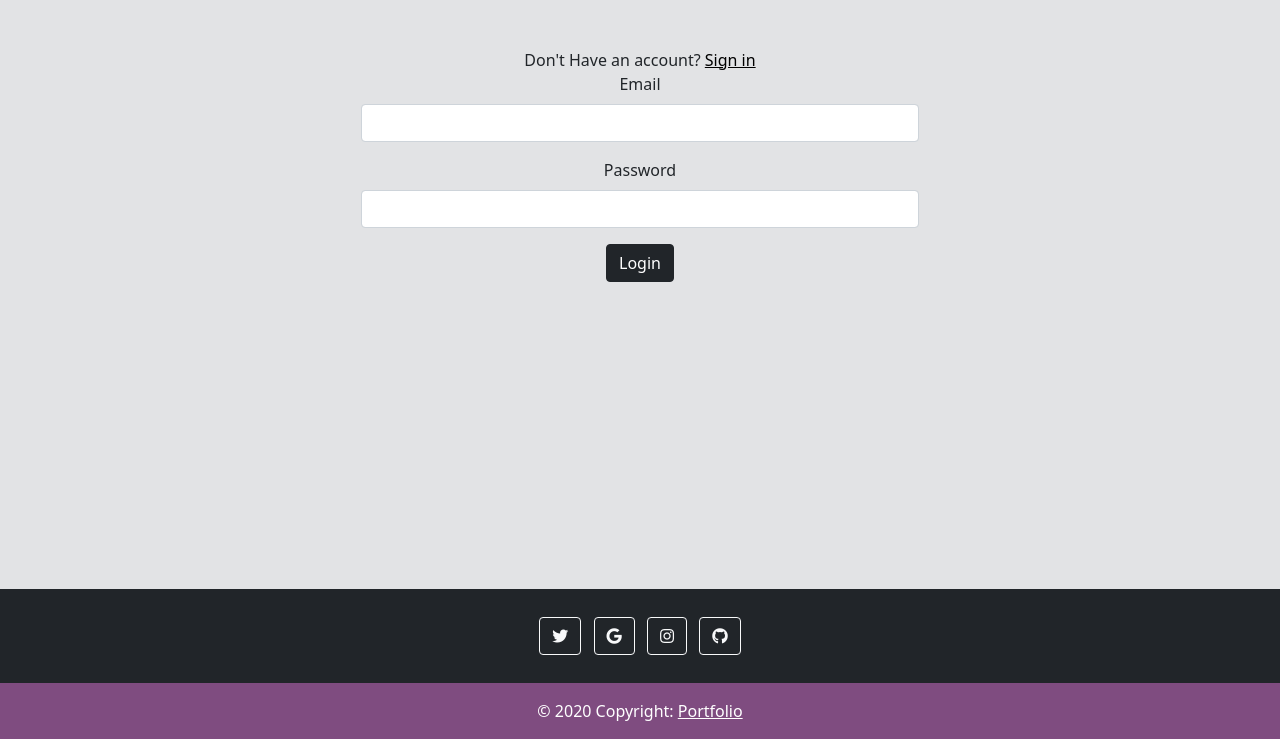
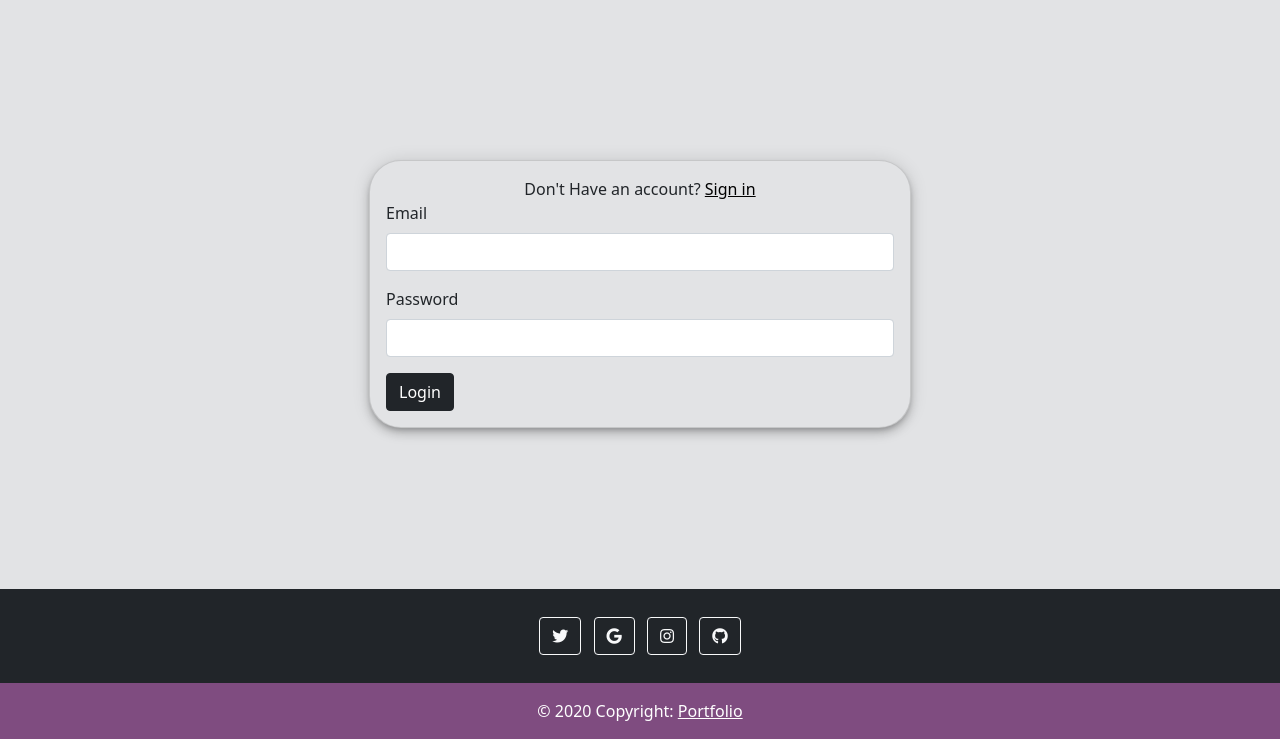
Before and after one commit to Ganesh-Maddy56/Flask-blog-site, a Flask app: page /logout in a window 1280 px wide. Shown: the part 61-800 px from the top of the page. Run offline with Flask 2, Linux system fonts and the light colour scheme; the visitor is signed in with stand-in values (Sample User, id 1); some libraries are stand-ins or nearby versions.

Commit message:
today update

```diff
--- a/My_Flask_app/static/javascript.js
+++ b/My_Flask_app/static/javascript.js
@@ -1,15 +1,4 @@
-window.onscroll = function() {scrollFunction()};
-
-function scrollFunction() {
-  if (document.body.scrollTop > 20 || document.documentElement.scrollTop > 20) {
-    document.getElementById("navbar").style.top = "0";
-  } else {
-    document.getElementById("navbar").style.top = "-80px";
-  }
-}
-
-
-  // Get the snackbar DIV
+// Get the snackbar DIV
 var x = document.getElementById("snackbar");
 
   // Add the "show" class to DIV
--- a/My_Flask_app/static/jobBase.css
+++ b/My_Flask_app/static/jobBase.css
@@ -95,6 +95,96 @@ td:nth-child(5) {
 #login-form {
     text-align: -webkit-center;
 }
+#radius-body{
+    border-radius: 2rem;
+    background: #e2e3e5;
+    box-shadow: rgba(0, 0, 0, .2) 0 3px 5px -1px, rgba(0, 0, 0, .14) 0 6px 10px 0, rgba(0, 0, 0, .12) 0 1px 18px 0;
+
+}
+#custom-login{
+    margin-top: auto;
+    padding-left: 1rem;
+    padding-right: 1rem;
+}
+
+/* snack bar */
+#snackbar {
+    display: flex;
+    align-items: center;
+    justify-content: center;
+    visibility: hidden;
+    /* Hidden by default. Visible on click */
+    min-width: 50%;
+    /* Set a default minimum width */
+    /* margin-left: 50%; Divide value of min-width by 2 */
+    background-color: pink;
+    /* Black background color */
+    color: black;
+    /* White text color */
+    text-align: center;
+    /* Centered text */
+    border-radius: 2px;
+    /* Rounded borders */
+    padding: 16px;
+    /* Padding */
+    position: fixed;
+    /* Sit on top of the screen */
+    z-index: 1;
+    /* Add a z-index if needed */
+    left: 50%;
+    /*Center the snackbar*/
+    bottom: 30px;
+    /* 30px from the bottom */
+}
+
+#snackbar.show {
+    visibility: visible;
+    -webkit-animation: fadein 0.5s, fadeout 0.5s 3s;
+    animation: fadein 0.5s, fadeout 0.5s 3s;
+}
+@-webkit-keyframes fadein {
+    from {
+        bottom: 0;
+        opacity: 0;
+    }
+    to {
+        bottom: 30px;
+        opacity: 1;
+    }
+}
+
+@keyframes fadein {
+    from {
+        bottom: 0;
+        opacity: 0;
+    }
+    to {
+        bottom: 30px;
+        opacity: 1;
+    }
+}
+
+@-webkit-keyframes fadeout {
+    from {
+        bottom: 30px;
+        opacity: 1;
+    }
+    to {
+        bottom: 0;
+        opacity: 0;
+    }
+}
+
+@keyframes fadeout {
+    from {
+        bottom: 30px;
+        opacity: 1;
+    }
+    to {
+        bottom: 0;
+        opacity: 0;
+    }
+}
 
 @media screen and (max-width:630px) {
     .table-secondary::after {
@@ -104,7 +194,7 @@ td:nth-child(5) {
         background-color: #e2e3e5;
     }
     body {
-        background-color: black;
+        background-color: #e2e3e5;
     }
     .table-bordered>:not(caption)>* {
         border-width: 0
@@ -119,12 +209,13 @@ td:nth-child(5) {
         display: block;
     }
     td:last-child {
-        margin-bottom: 25px;
+        margin-bottom: 10px;
+
     }
-    tr {
-        border-bottom: 10px solid;
-    }
+
     td:first-child {
+        /* border-top-left-radius: 1rem; */
+        /* border-top-right-radius: 1rem; */
         background: rgb(127, 76, 128);
         color: lightgrey;
         font-weight: bolder;
@@ -142,9 +233,11 @@ td:nth-child(5) {
     }
     td:nth-child(5)::before {
         content: "Eligibility-> ";
+
     }
     td {
         text-align: right;
+
     }
     td::before {
         float: left;
@@ -162,6 +255,9 @@ td:nth-child(5) {
     .table-striped>tbody>tr:nth-of-type(odd)>* {
         color: black;
     }
+    .table-striped>tbody>tr:nth-of-type(even)>* {
+        color: black;
+    }
     /* #top-container-home,
     #topnav {
         position: fixed;
@@ -177,4 +273,12 @@ td:nth-child(5) {
     .dp {
         margin-left: 10px;
     }
+    #custom-login{
+        margin-top: auto;
+        padding-left: 1rem;
+        padding-right: 1rem;
+    }
+    .navbar-dark .navbar-toggler {
+        color: black;
 }
+}
--- a/My_Flask_app/templates/HomePageBase.html
+++ b/My_Flask_app/templates/HomePageBase.html
@@ -5,36 +5,48 @@
     <meta charset="UTF-8">
     <meta http-equiv="X-UA-Compatible" content="IE=edge">
     <meta name="viewport" content="width=device-width, initial-scale=1.0">
-    <link href="https://cdn.jsdelivr.net/npm/bootstrap@5.1.3/dist/css/bootstrap.min.css" rel="stylesheet" integrity="sha384-1BmE4kWBq78iYhFldvKuhfTAU6auU8tT94WrHftjDbrCEXSU1oBoqyl2QvZ6jIW3" crossorigin="anonymous">
+    <link href="https://cdn.jsdelivr.net/npm/bootstrap@5.1.3/dist/css/bootstrap.min.css" rel="stylesheet"
+        integrity="sha384-1BmE4kWBq78iYhFldvKuhfTAU6auU8tT94WrHftjDbrCEXSU1oBoqyl2QvZ6jIW3" crossorigin="anonymous">
     <link rel="preconnect" href="https://fonts.googleapis.com">
     <link rel="preconnect" href="https://fonts.gstatic.com" crossorigin>
     <link rel="stylesheet" href="{{url_for('static', filename = 'jobBase.css')}}">
     <link rel="preconnect" href="https://fonts.googleapis.com">
     <link rel="preconnect" href="https://fonts.gstatic.com" crossorigin>
     <link href="https://fonts.googleapis.com/css2?family=Poppins&display=swap" rel="stylesheet">
-    <link rel="stylesheet" href="https://use.fontawesome.com/releases/v5.15.4/css/all.css" integrity="sha384-DyZ88mC6Up2uqS4h/KRgHuoeGwBcD4Ng9SiP4dIRy0EXTlnuz47vAwmeGwVChigm" crossorigin="anonymous">
-    <!-- <link rel="stylesheet" href="https://stackpath.bootstrapcdn.com/bootstrap/4.3.1/css/bootstrap.min.css" integrity="sha384-ggOyR0iXCbMQv3Xipma34MD+dH/1fQ784/j6cY/iJTQUOhcWr7x9JvoRxT2MZw1T" crossorigin="anonymous"> -->
+    <link rel="stylesheet" href="https://use.fontawesome.com/releases/v5.15.4/css/all.css"
+        integrity="sha384-DyZ88mC6Up2uqS4h/KRgHuoeGwBcD4Ng9SiP4dIRy0EXTlnuz47vAwmeGwVChigm" crossorigin="anonymous">
     <title>HomePage</title>
 </head>
 
 <body>
+    {% with messages = get_flashed_messages() %}
+    {% if messages %}
+        {% for i in messages %}
+            <div id="snackbar" class="show">{{ i }}</div>
+        {% endfor %}
+    {% endif %}
+    {% endwith %}
     <div class="container-sm" id="top-container-home">
-        <nav class="navbar navbar-dark navbar-expand-sm " style="background-color: #212529; font-family: 'Poppins',sans-serif;">
+        <nav class="navbar navbar-dark navbar-expand-sm "
+            style="background-color: #212529; font-family: 'Poppins',sans-serif;">
             <a class="navbar-brand" href="#" id="home-nav">WTF</a>
-            <button id="home-btn" class="navbar-toggler" type="button" data-toggle="collapse" data-target="#navbarSupportedContent" aria-controls="navbarSupportedContent" aria-expanded="false" aria-label="Toggle navigation">
+            <button id="home-btn" class="navbar-toggler" type="button" data-toggle="collapse"
+                data-target="#navbarSupportedContent" aria-controls="navbarSupportedContent" aria-expanded="false"
+                aria-label="Toggle navigation">
                 <span class="navbar-toggler-icon"></span>
             </button>
             <div class="collapse navbar-collapse" id="navbarSupportedContent">
                 <ul class="navbar-nav ms-auto">
                     <li class="nav-item active">
-                        <a class="nav-link" id="home-nav" href="#">Home <span class="sr-only">(current)</span></a>
+                        <a class="nav-link" id="home-nav" href="{{url_for('index')}}">Home <span class="sr-only">(current)</span></a>
                     </li>
                     <li class="nav-item">
                         <a class="nav-link" id="home-nav" href="{{url_for('jobs')}}">Job_Updates</a>
                     </li>
                     <li class="nav-item dropdown">
-                        <a class="nav-link dropdown-toggle dp" href="#" id="navbarDropdown" role="button" data-toggle="dropdown" aria-haspopup="true" aria-expanded="false">
-                        SignUp
+                        <a class="nav-link dropdown-toggle dp" href="#" id="navbarDropdown" role="button"
+                            data-toggle="dropdown" aria-haspopup="true" aria-expanded="false">
+                            SignUp
                         </a>
                         <div class="dropdown-menu" aria-labelledby="navbarDropdown">
                             <a class="dropdown-item" href="{{url_for('login')}}">Login</a>
@@ -48,7 +60,7 @@
         </nav>
     </div>
 
-    <div class="container-sm">
+    <div class="container" id="custom-login">
         {% block content %} {% endblock %}
     </div>
 
@@ -82,10 +94,20 @@
             </div>
         </footer>
     </div>
-    <script src="https://code.jquery.com/jquery-3.3.1.slim.min.js " integrity="sha384-q8i/X+965DzO0rT7abK41JStQIAqVgRVzpbzo5smXKp4YfRvH+8abtTE1Pi6jizo " crossorigin="anonymous "></script>
-    <script src="https://cdnjs.cloudflare.com/ajax/libs/popper.js/1.14.3/umd/popper.min.js " integrity="sha384-ZMP7rVo3mIykV+2+9J3UJ46jBk0WLaUAdn689aCwoqbBJiSnjAK/l8WvCWPIPm49 " crossorigin="anonymous "></script>
-    <script src="https://stackpath.bootstrapcdn.com/bootstrap/4.1.3/js/bootstrap.min.js " integrity="sha384-ChfqqxuZUCnJSK3+MXmPNIyE6ZbWh2IMqE241rYiqJxyMiZ6OW/JmZQ5stwEULTy " crossorigin="anonymous "></script>
-    <script src="https://cdn.jsdelivr.net/npm/bootstrap@5.1.3/dist/js/bootstrap.bundle.min.js " integrity="sha384-ka7Sk0Gln4gmtz2MlQnikT1wXgYsOg+OMhuP+IlRH9sENBO0LRn5q+8nbTov4+1p " crossorigin="anonymous "></script>
+    <script src="{{url_for('static',filename = 'javascript.js')}}"></script>
+
+    <script src="https://code.jquery.com/jquery-3.3.1.slim.min.js "
+        integrity="sha384-q8i/X+965DzO0rT7abK41JStQIAqVgRVzpbzo5smXKp4YfRvH+8abtTE1Pi6jizo "
+        crossorigin="anonymous "></script>
+    <script src="https://cdnjs.cloudflare.com/ajax/libs/popper.js/1.14.3/umd/popper.min.js "
+        integrity="sha384-ZMP7rVo3mIykV+2+9J3UJ46jBk0WLaUAdn689aCwoqbBJiSnjAK/l8WvCWPIPm49 "
+        crossorigin="anonymous "></script>
+    <script src="https://stackpath.bootstrapcdn.com/bootstrap/4.1.3/js/bootstrap.min.js "
+        integrity="sha384-ChfqqxuZUCnJSK3+MXmPNIyE6ZbWh2IMqE241rYiqJxyMiZ6OW/JmZQ5stwEULTy "
+        crossorigin="anonymous "></script>
+    <script src="https://cdn.jsdelivr.net/npm/bootstrap@5.1.3/dist/js/bootstrap.bundle.min.js "
+        integrity="sha384-ka7Sk0Gln4gmtz2MlQnikT1wXgYsOg+OMhuP+IlRH9sENBO0LRn5q+8nbTov4+1p "
+        crossorigin="anonymous "></script>
 </body>
 
 </html>
--- a/My_Flask_app/templates/login_form.html
+++ b/My_Flask_app/templates/login_form.html
@@ -1,16 +1,21 @@
 {% extends 'HomePageBase.html' %} {% block title %}
 <title>Login</title>
 {% endblock %} {%block content%}
-<div class="container" id="login-form">
-    <div class="forform mt-5 w-50">
+<div class="container my-5">
+    <div class="row">
+        <div class="col-md-6 mx-auto">
+            <div class="card" id="radius-body">
+                <div class="card-body" >
+                    <!-- Horizontal form -->
                     <form method="POST" autocomplete="off">
-            <div class="reg" style="text-align: center;">
+                        <div style="text-align: center;">
                             Don't Have an account?
                             <a style="color: black;" href="{{url_for('create')}}">Sign in</a>
                         </div>
                         {{ form.hidden_tag() }}
-            <div class="form-group row">
-                {{ form.email.label(class="form-label") }} {% if form.email.errors %} {{ form.email(class="form-control is-invalid") }} {% for i in form.email.errors %}
+                        <div class="form-group ">
+                            {{ form.email.label(class="form-label") }} {% if form.email.errors %} {{
+                            form.email(class="form-control is-invalid") }} {% for i in form.email.errors %}
                             <div class="invalid-text">
                                 <span>{{ i }}</span>
                             </div>
@@ -20,8 +25,9 @@
                         </div>
 
 
-            <div class="form-group row">
-                {{ form.password.label(class="form-label") }} {% if form.password.errors %} {{ form.password(class="form-control is-invalid")}} {%for i in form.password.errors %}
+                        <div class="form-group ">
+                            {{ form.password.label(class="form-label") }} {% if form.password.errors %} {{
+                            form.password(class="form-control is-invalid")}} {%for i in form.password.errors %}
                             <div class="invalid-text">
                                 <span>{{ i }}</span>
                             </div>
@@ -30,10 +36,16 @@
                             {% endif %}
                         </div>
 
-            <div id="submit">
+                        <div class="form-group">
                             {{ form.submit (class="btn btn-dark")}}
                         </div>
                     </form>
+
                 </div>
             </div>
+        </div>
+    </div>
+</div>
+
+
 {% endblock %}
```
Also changed, not shown: My_Flask_app/templates/newindex.html (+9 -28 lines), My_Flask_app/templates/register_form.html (+12 -5 lines). Lines whose indentation alone changed are shown as unchanged.
